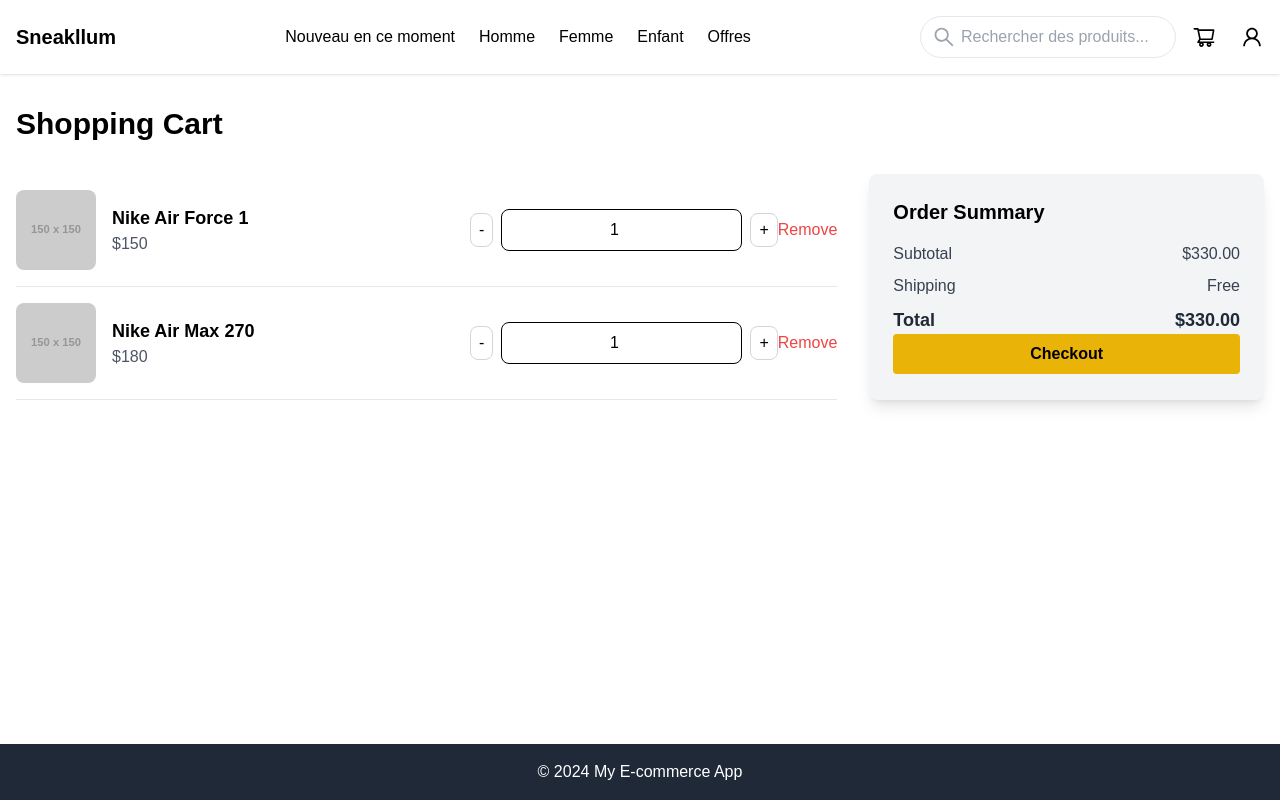
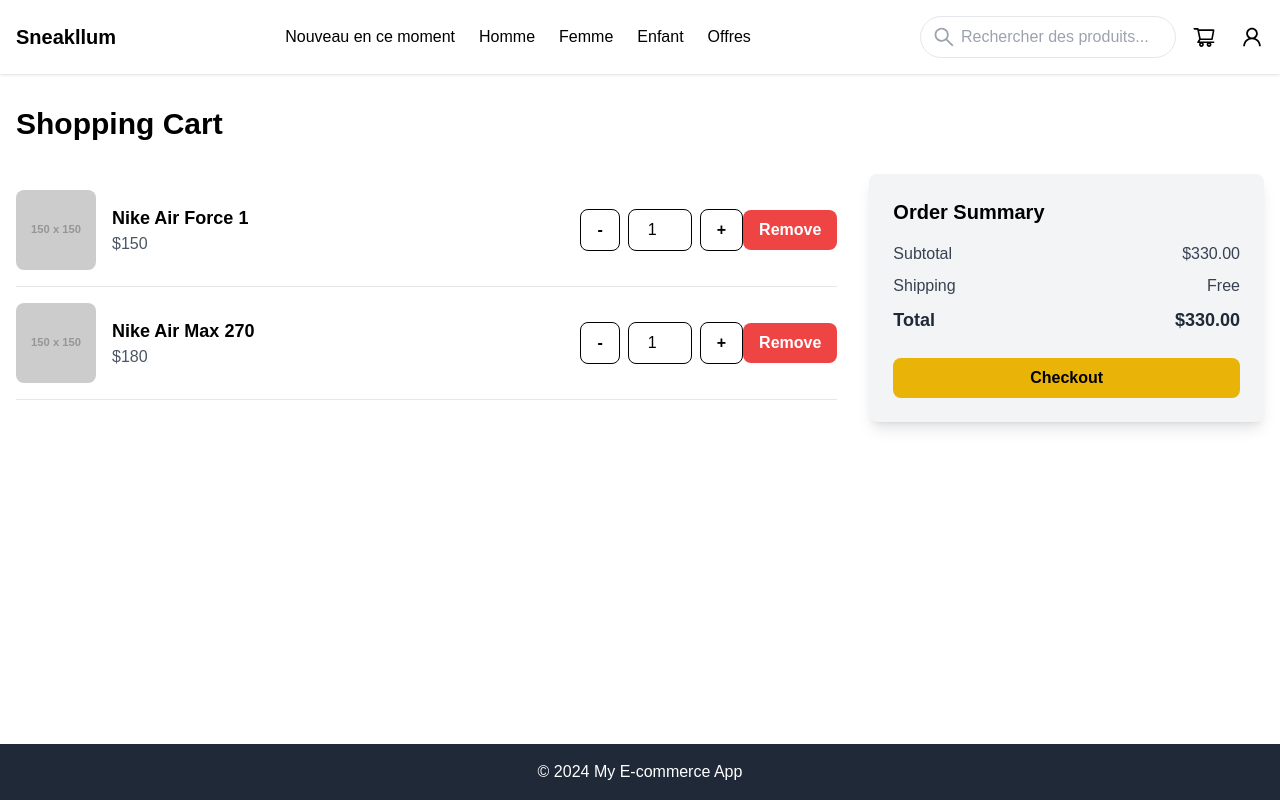
Before and after one commit to LouisGouaux/Sneakllum, a Next.js app in the folder sneakllum/: page /cart in a window 1280 px wide. Built offline with nearby package versions, Linux system fonts and the light colour scheme.

Commit message:
feat: optimzed buttons

```diff
--- a/sneakllum/src/app/cart/page.tsx
+++ b/sneakllum/src/app/cart/page.tsx
@@ -64,12 +64,12 @@
                                 <p className="text-gray-600">${item.price}</p>
                             </div>
                             <div className="flex items-center space-x-2">
-                                <button
+                                <Button
+                                    label="-"
                                     onClick={() => updateQuantity(item.id, item.quantity - 1)}
+                                    variant="secondary"
                                     className="px-2 py-1 border border-gray-300 rounded-lg hover:bg-gray-100"
-                                >
-                                    -
-                                </button>
+                                />
                                 <Input
                                     type="number"
                                     className="w-16 text-center border border-gray-300 rounded-lg"
@@ -79,19 +79,18 @@
                                         updateQuantity(item.id, parseInt(e.target.value, 10))
                                     }
                                 />
-                                <button
+                                <Button
+                                    label="+"
                                     onClick={() => updateQuantity(item.id, item.quantity + 1)}
+                                    variant="secondary"
                                     className="px-2 py-1 border border-gray-300 rounded-lg hover:bg-gray-100"
-                                >
-                                    +
-                                </button>
+                                />
                             </div>
-                            <button
+                            <Button
+                                label="Remove"
                                 onClick={() => removeItem(item.id)}
-                                className="text-red-500 hover:text-red-700"
-                            >
-                                Remove
-                            </button>
+                                variant="alert"
+                            />
                         </div>
                     ))}
                 </div>
--- a/sneakllum/src/app/catalog/page.tsx
+++ b/sneakllum/src/app/catalog/page.tsx
@@ -1,5 +1,6 @@
 "use client";
 import React, { useState } from "react";
+import Button from "../../components/Button";
 
 interface Product {
     id: number;
@@ -108,9 +109,11 @@
                             <p className="text-sm text-gray-500">Color: {product.color}</p>
                             <p className="text-sm text-gray-500">Size: {product.size}</p>
                             <p className="text-sm text-gray-500">Sex: {product.sex}</p>
-                            <button className="mt-4 w-full bg-blue-500 text-white py-2 px-4 rounded-lg hover:bg-blue-600">
-                                Add to Cart
-                            </button>
+                            <Button
+                                label="Add to Cart"
+                                className="mt-4"
+                                variant="primary"
+                            />
                         </div>
                     ))}
                 </div>
--- a/sneakllum/src/app/login/page.tsx
+++ b/sneakllum/src/app/login/page.tsx
@@ -104,6 +104,8 @@
                                 placeholder="Email"
                                 value={formData.email}
                                 onChange={handleChange}
+                                className="w-full"
+                                variant="secondary"
                             />
                         </div>
                         <div>
@@ -114,14 +116,17 @@
                                 placeholder="Password"
                                 value={formData.password}
                                 onChange={handleChange}
+                                className="w-full"
+                                variant="secondary"
                             />
                         </div>
-                        <Button label="Login" variant="primary"/>
+                        <Button label="Login" variant="primary" className="w-full"/>
                     </form>
                     <Button
                         label="Sign Up"
                         variant="secondary"
                         onClick={() => router.push("/register")}
+                        className="w-full"
                     />
                 </div>
             </div>
--- a/sneakllum/src/app/register/page.tsx
+++ b/sneakllum/src/app/register/page.tsx
@@ -111,6 +111,8 @@
                             placeholder="First Name"
                             value={formData.firstName}
                             onChange={handleChange}
+                            className="w-full"
+                            variant="secondary"
                         />
                     </div>
                     <div>
@@ -121,6 +123,8 @@
                             placeholder="Last Name"
                             value={formData.lastName}
                             onChange={handleChange}
+                            className="w-full"
+                            variant="secondary"
                         />
                     </div>
                     <div>
@@ -131,6 +135,8 @@
                             placeholder="Email"
                             value={formData.email}
                             onChange={handleChange}
+                            className="w-full"
+                            variant="secondary"
                         />
                     </div>
                     <div>
@@ -141,6 +147,8 @@
                             placeholder="Password"
                             value={formData.password}
                             onChange={handleChange}
+                            className="w-full"
+                            variant="secondary"
                         />
                     </div>
                     <div>
@@ -151,13 +159,16 @@
                             placeholder="Confirm Password"
                             value={formData.confirmPassword}
                             onChange={handleChange}
+                            className="w-full"
+                            variant="secondary"
                         />
                     </div>
-                    <Button label="Register" variant="primary" />
+                    <Button label="Register" variant="primary" className="w-full"/>
                 </form>
                 <Button label="Sign in"
                         variant="secondary"
                         onClick={() => router.push("/login")}
+                        className="w-full"
                 />
             </div>
         );
--- a/sneakllum/src/components/Button.tsx
+++ b/sneakllum/src/components/Button.tsx
@@ -1,21 +1,30 @@
-// components/Button.tsx
 import React from "react";
 
 interface ButtonProps extends React.ButtonHTMLAttributes<HTMLButtonElement> {
     label: string;
     onClick?: () => void;
-    variant?: "primary" | "secondary";
+    variant?: "primary" | "secondary" | "alert";
 }
 
-export default function Button({ label, onClick, variant = "primary" }: ButtonProps) {
-    const baseStyles = "w-full py-2 rounded font-semibold text-center focus:outline-none";
-    const variantStyles =
-        variant === "primary"
-            ? "bg-primary text-secondary hover:bg-primaryhover"
-            : "bg-gray-200 text-black hover:bg-gray-300";
+export default function Button({
+    label,
+    onClick,
+    variant = "primary",
+    className = "",
+}: ButtonProps) {
+    const variantClasses = {
+    primary: "bg-primary hover:bg-primaryhover",
+    secondary: "border-secondary focus:border-secondary focus:ring-1 focus:ring-secondary hover:bg-secondaryhover",
+    alert: "bg-alert hover:bg-alerthover text-white",
+};
+
+    const classes = variantClasses[variant] || variantClasses.primary;
 
     return (
-        <button onClick={onClick} className={`${baseStyles} ${variantStyles}`}>
+        <button
+            onClick={onClick}
+            className={`py-2 px-4 rounded-lg font-semibold text-center focus:outline-none ${variantClasses} ${classes} ${className}`}
+        >
             {label}
         </button>
     );
--- a/sneakllum/src/components/Input.tsx
+++ b/sneakllum/src/components/Input.tsx
@@ -6,7 +6,7 @@
     placeholder?: string;
     value?: string;
     className?: string;
-    variant?: "primary" | "secondary";
+    variant?: "primary" | "secondary" | "alert";
     onChange?: (e: React.ChangeEvent<HTMLInputElement>) => void;
 }
 
@@ -19,10 +19,13 @@
     variant = "primary",
     onChange,
 }: InputProps) {
-    const variantClasses =
-    variant === "primary"
-        ? "border-primary focus:border-primary focus:ring-1 focus:ring-primary hover:bg-primaryhover"
-        : "border-secondary focus:border-secondary focus:ring-1 focus:ring-secondary hover:bg-secondaryhover";
+    const variantClasses = {
+    primary: "bg-primary hover:bg-primaryhover",
+    secondary: "border-secondary focus:border-secondary focus:ring-1 focus:ring-secondary hover:bg-secondaryhover",
+    alert: "bg-alert text-white",
+};
+
+    const classes = variantClasses[variant] || variantClasses.primary;
 
 
     return (
@@ -32,7 +35,7 @@
             placeholder={placeholder}
             value={value}
             onChange={onChange}
-            className={`w-full border rounded px-4 py-2 focus:outline-none ${variantClasses} ${className}`}
+            className={`py-2 px-4 border rounded-lg focus:outline-none ${variantClasses} ${classes} ${className}`}
         />
     );
 }
--- a/sneakllum/tailwind.config.ts
+++ b/sneakllum/tailwind.config.ts
@@ -15,6 +15,8 @@
         primaryhover: "rgb(251 146 60)",
         secondary: "rgb(0 0 0)",
         secondaryhover: "rgb(247 247 247)",
+        alert: "rgb(239 68 68)",
+        alerthover:"rgb(185 28 28)",
       },
       fontsize: {
         test: ""
```
